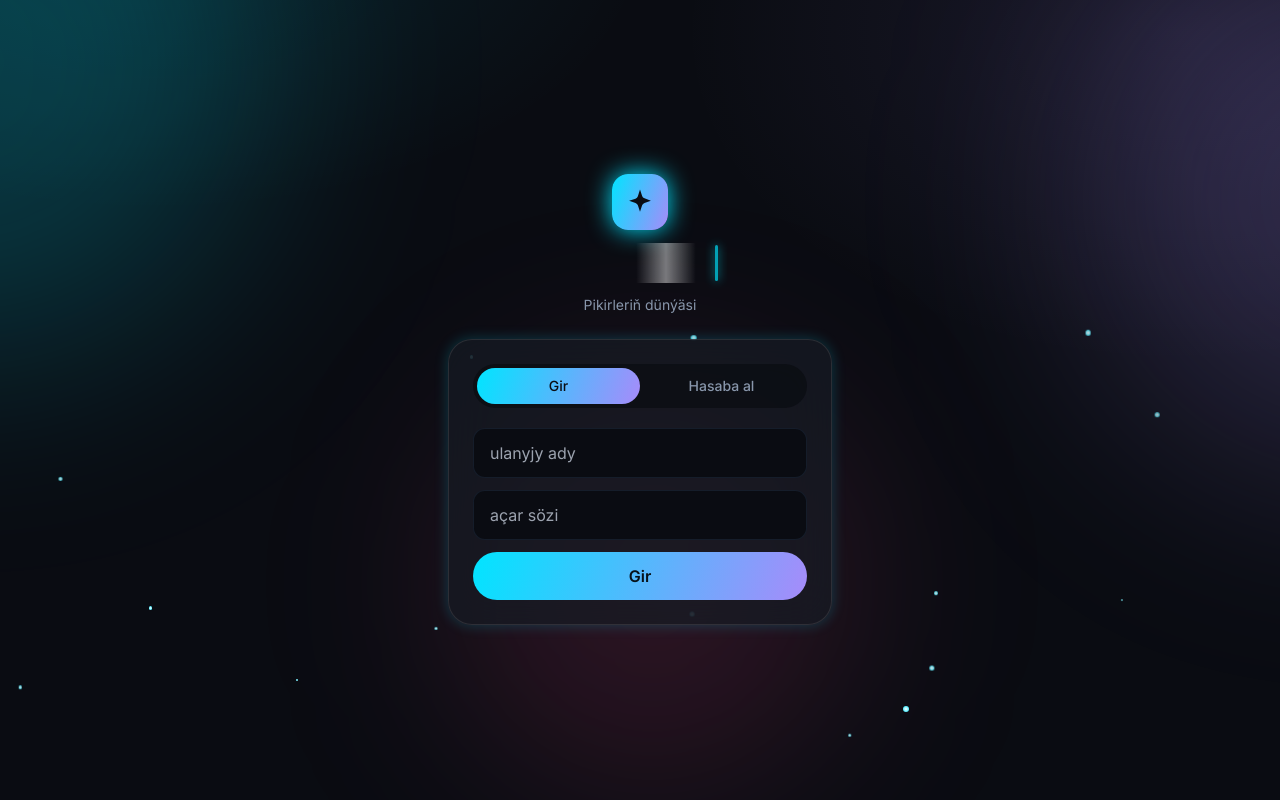
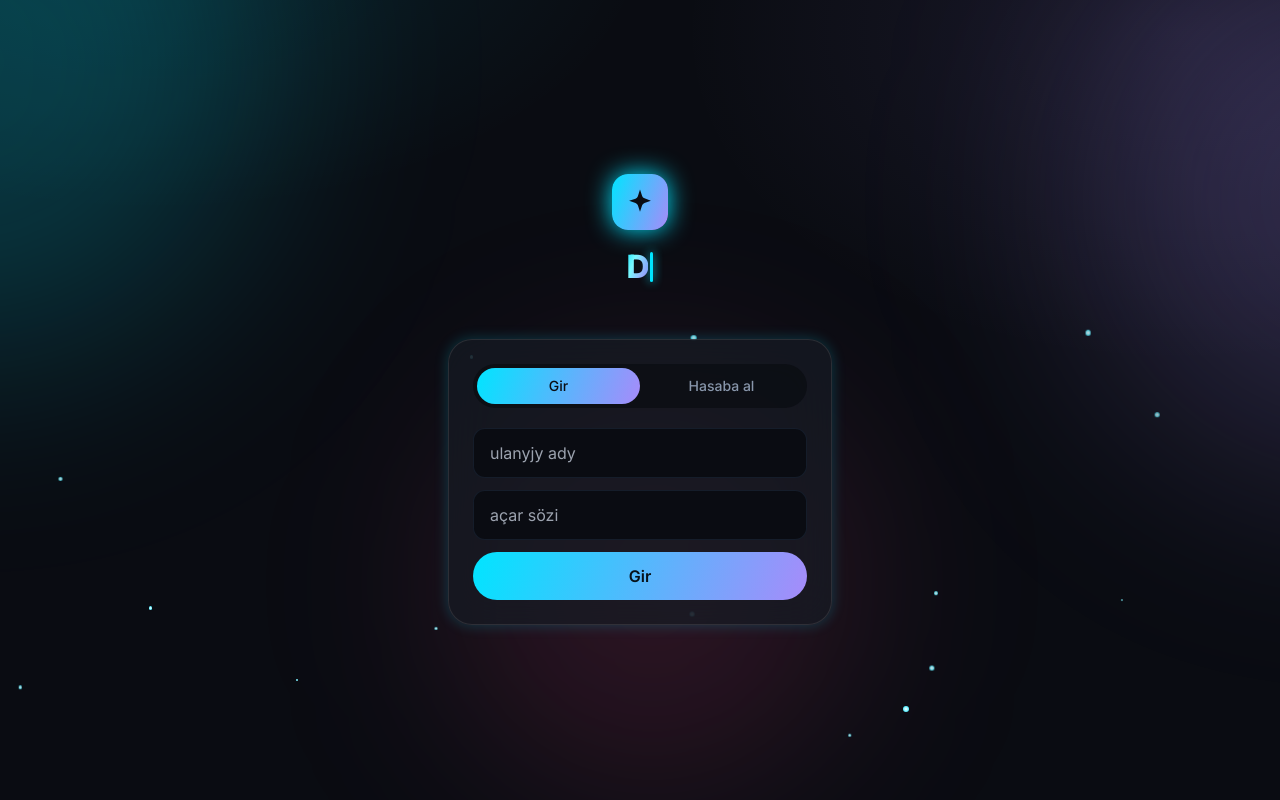
Before and after one commit to garahan/pikirler, a Next.js app: page /login in a window 1280 px wide. Built offline with nearby package versions, Linux system fonts and the light colour scheme.

Commit message:
Update TypedLogo.tsx

```diff
--- a/app/components/TypedLogo.tsx
+++ b/app/components/TypedLogo.tsx
@@ -1,31 +1,102 @@
 'use client';
-import { useEffect, useState } from 'react';
 
-export default function TypedLogo({ text = 'PIKIRLER', tagline = 'Pikirleriň dünýäsi' }: { text?: string; tagline?: string }) {
-  const [n, setN] = useState(0);
+import { useEffect, useState, useRef } from 'react';
+
+const WORDS = ['PIKIRLER', 'OÝLANMA', 'PIKIRLER', 'DÜŞÜNJE', 'PIKIRLER'];
+
+export default function TypedLogo({ tagline = 'Pikirleriň dünýäsi' }: { tagline?: string }) {
+  const [display, setDisplay] = useState('');
   const [done, setDone] = useState(false);
+  const [cursor, setCursor] = useState(true);
+  const cancelled = useRef(false);
 
   useEffect(() => {
-    let i = 0;
-    const id = setInterval(() => {
-      i += 1; setN(i);
-      if (i >= text.length) { clearInterval(id); setTimeout(() => setDone(true), 200); }
-    }, 120);
+    cancelled.current = false;
+    const FINAL = 'PIKIRLER';
+    const sleep = (ms: number) => new Promise<void>((res) => setTimeout(res, ms));
+
+    const typeWord = async (word: string, deleteAfter: boolean) => {
+      for (let i = 1; i <= word.length; i++) {
+        if (cancelled.current) return;
+        setDisplay(word.slice(0, i));
+        await sleep(deleteAfter ? 80 : 110);
+      }
+      if (!deleteAfter) return;
+      await sleep(320);
+      for (let i = word.length - 1; i >= 0; i--) {
+        if (cancelled.current) return;
+        setDisplay(word.slice(0, i));
+        await sleep(48);
+      }
+      await sleep(140);
+    };
+
+    const run = async () => {
+      for (let w = 0; w < WORDS.length - 1; w++) {
+        await typeWord(WORDS[w], true);
+        if (cancelled.current) return;
+      }
+      await typeWord(FINAL, false);
+      if (!cancelled.current) setDone(true);
+    };
+
+    run();
+    return () => { cancelled.current = true; };
+  }, []);
+
+  useEffect(() => {
+    if (done) return;
+    const id = setInterval(() => setCursor((c) => !c), 530);
     return () => clearInterval(id);
-  }, [text]);
+  }, [done]);
 
   return (
     <div className="text-center">
-      <h1 className="relative inline-flex items-center text-4xl font-extrabold tracking-[0.14em]">
-        <span className="brand relative inline-flex">
-          {text.slice(0, n).split('').map((ch, i) => (
-            <span key={i} className="letter">{ch}</span>
-          ))}
-          {done && <span className="sheen" aria-hidden />}
+      <h1 className="relative inline-flex items-center gap-[2px]">
+        {/* gradient text via inline style — bypasses .brand color:transparent issue */}
+        <span
+          style={{
+            fontWeight: 800,
+            letterSpacing: '-0.04em',
+            fontSize: '2rem',
+            background: 'linear-gradient(110deg, #00E5FF, #7af9ff 35%, #A78BFA 85%)',
+            WebkitBackgroundClip: 'text',
+            backgroundClip: 'text',
+            WebkitTextFillColor: 'transparent',
+            color: 'transparent',
+            minWidth: display.length ? undefined : '1ch',
+            display: 'inline-block',
+          }}
+        >
+          {display || '\u00A0'}
         </span>
-        <span className={`ml-1 inline-block h-9 w-[3px] rounded bg-glow ${done ? 'animate-glowPulse' : ''}`} style={{ boxShadow: '0 0 10px var(--glow)' }} />
+        {/* blinking cursor */}
+        <span
+          style={{
+            display: 'inline-block',
+            width: '3px',
+            height: '1.9rem',
+            borderRadius: '2px',
+            background: '#00E5FF',
+            boxShadow: '0 0 10px #00E5FF',
+            opacity: done ? 1 : cursor ? 1 : 0,
+            transition: done ? '' : 'opacity 0.1s',
+            animation: done ? 'glowPulse 2s ease-in-out infinite' : undefined,
+            verticalAlign: 'middle',
+          }}
+        />
       </h1>
-      <p className={`mt-3 text-sm text-muted transition-all duration-700 ${done ? 'translate-y-0 opacity-100' : 'translate-y-2 opacity-0'}`}>{tagline}</p>
+      <p
+        className="mt-1 text-sm"
+        style={{
+          color: 'var(--muted)',
+          opacity: done ? 1 : 0,
+          transform: done ? 'translateY(0)' : 'translateY(8px)',
+          transition: 'opacity 0.7s ease, transform 0.7s ease',
+        }}
+      >
+        {tagline}
+      </p>
     </div>
   );
 }
```
